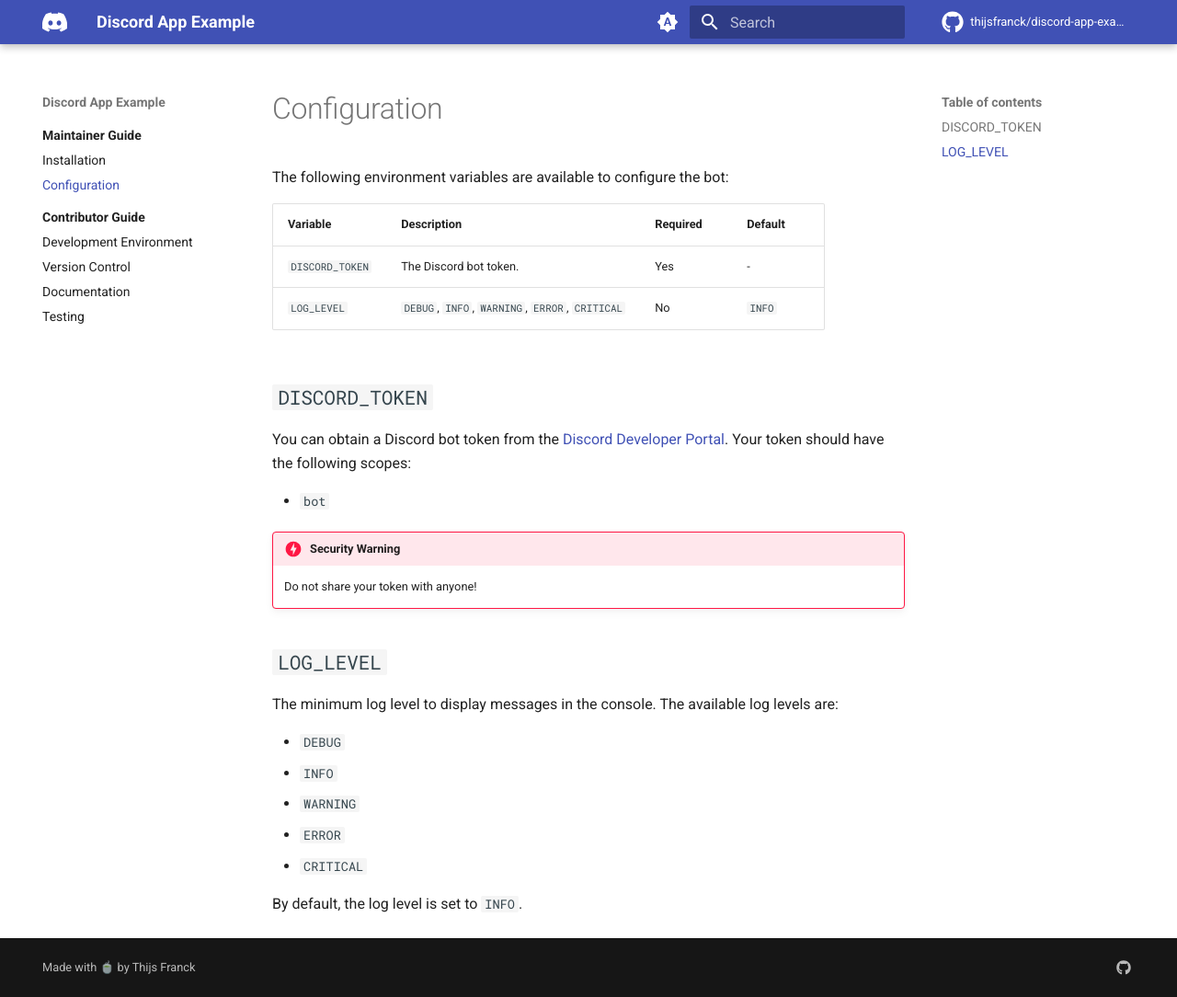
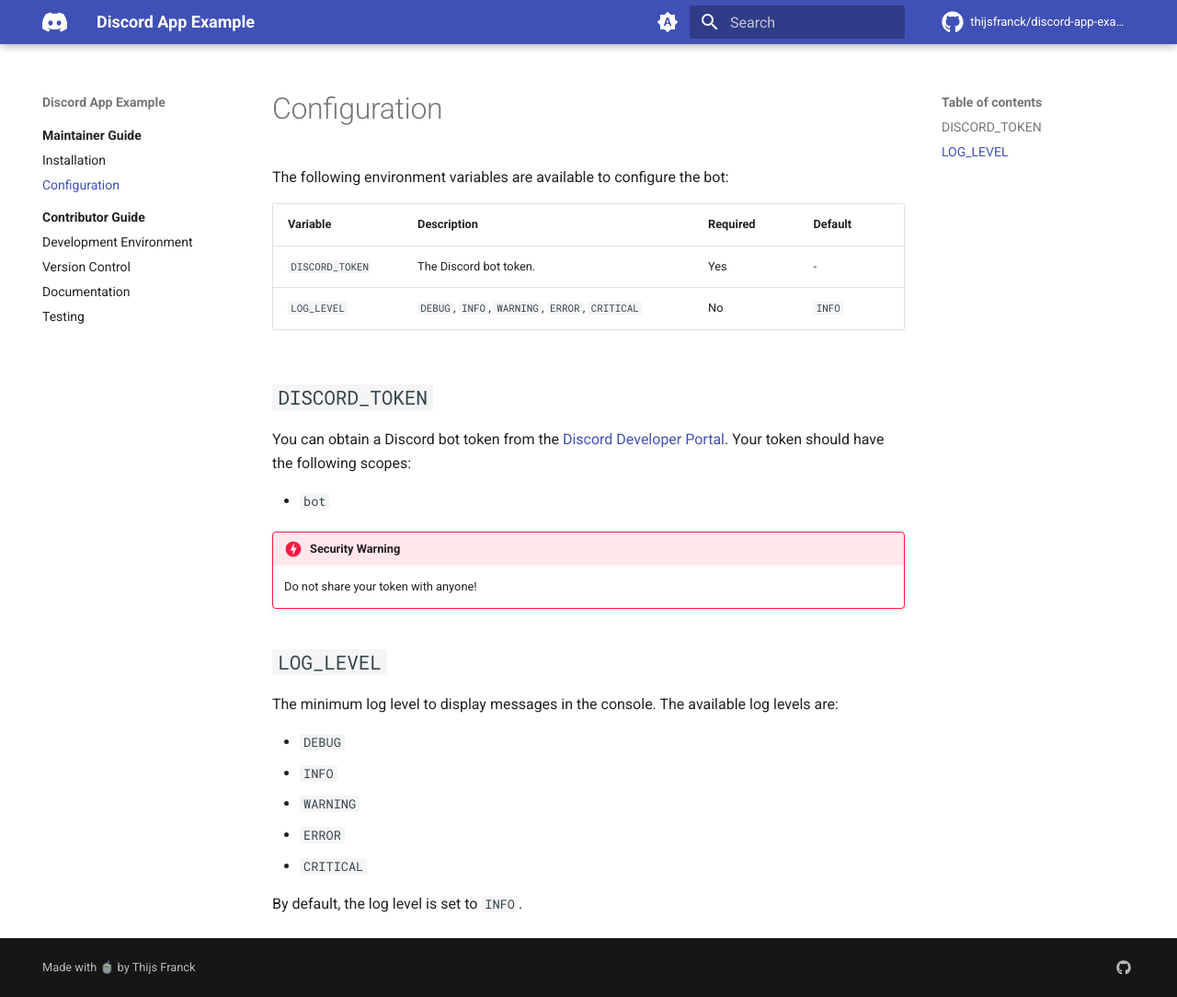
Before and after one commit to thijsfranck/discord-app-example, an MkDocs documentation site: the page built from docs/maintainer-guide/configuration.md, in a window 1280 px wide and 1084 px high. Shown: the whole window at 92% size. Built offline with MkDocs 1.6.1 and Material for MkDocs 9.7.7, drawn with Linux system fonts in a browser that asks for light colours; comment, search, counter and statistics services are not loaded; the version menu is left out.

Commit message:
docs: make tables full width by default

```diff
--- /dev/null
+++ b/docs/stylesheets/table.css
@@ -0,0 +1,11 @@
+/*
+ * Make tables full width by default
+ */
+
+.md-typeset__table {
+    min-width: 100%;
+}
+
+.md-typeset table:not([class]) {
+    display: table;
+}
--- a/mkdocs.yaml
+++ b/mkdocs.yaml
@@ -69,3 +69,7 @@ extra:
   version:
     alias: true
     provider: mike
+
+extra_css:
+  - stylesheets/tabs.css
+  - stylesheets/table.css
```
